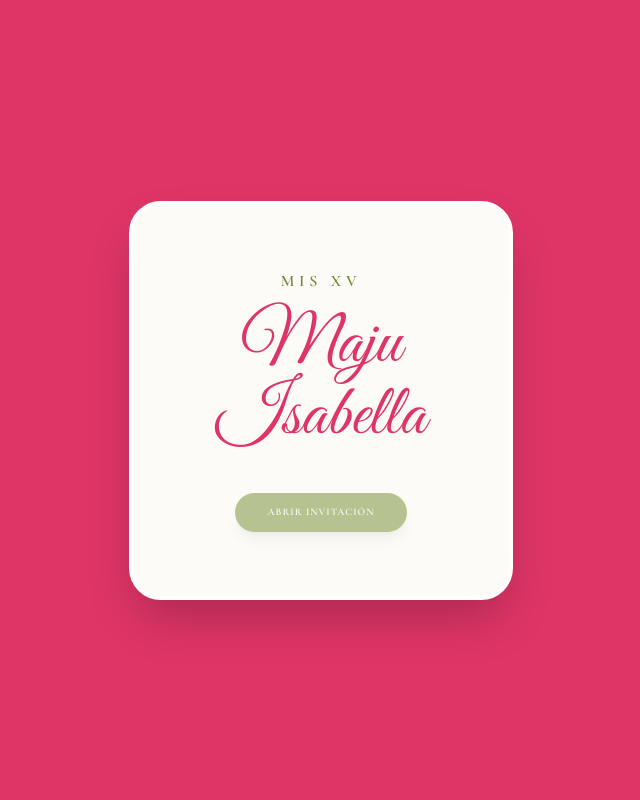
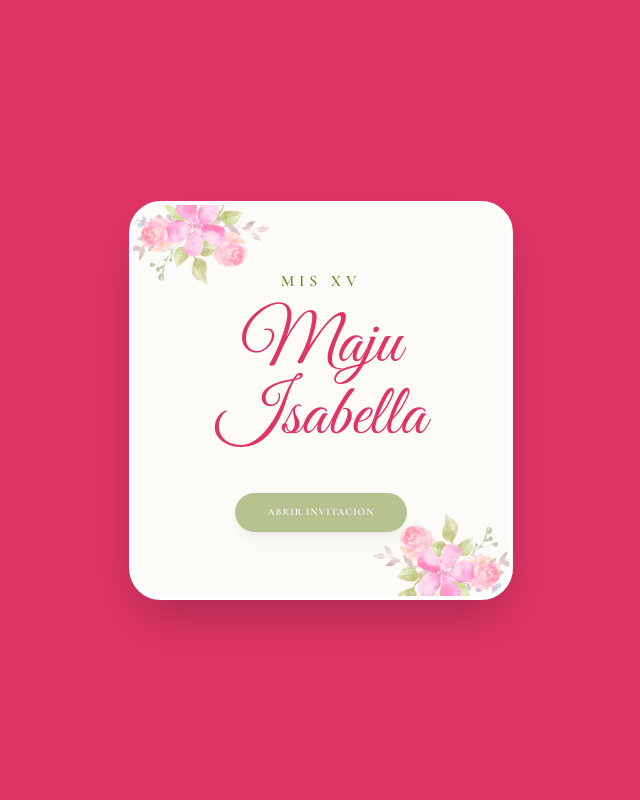
Before and after one commit to vipmajuxv/vipmajuxv.github.io, a plain HTML site: page amigos.html in a window 1280 px wide. Shown: the top 800 px of the page, without its empty margins (319-959 px from the left). Drawn offline with nearby package versions, Linux system fonts and the light colour scheme.

Commit message:
Update amigos.html

```diff
--- a/amigos.html
+++ b/amigos.html
@@ -52,6 +52,9 @@
         /* Animación para el icono de regalo */
         .bounce-gift { animation: bounce-gentle 2.5s infinite; }
         @keyframes bounce-gentle { 0%, 100% { transform: translateY(0); } 50% { transform: translateY(-10px); } }
+
+        /* Estilo para las flores decorativas */
+        .floral-decor { position: absolute; pointer-events: none; z-index: 0; opacity: 0.9; mix-blend-mode: multiply; }
     </style>
 </head>
 <body class="relative">
@@ -62,6 +65,11 @@
 
     <div id="envelope-screen" class="fixed inset-0 bg-fuchsia z-[100] flex flex-col items-center justify-center cursor-pointer transition-opacity duration-1000">
         <div class="bg-[#FDFBF7] p-10 md:p-16 rounded-[2rem] text-center transform hover:scale-105 transition duration-500 shadow-2xl mx-6 border-4 border-white relative overflow-hidden w-full max-w-sm">
+
+            <!-- FLORES EN LA PANTALLA INICIAL (Opcional, pero se ve lindo) -->
+            <img src="flores.png" onerror="this.style.display='none'" alt="" class="absolute w-40 -top-6 -left-6 transform -rotate-12 opacity-60 pointer-events-none">
+            <img src="flores.png" onerror="this.style.display='none'" alt="" class="absolute w-40 -bottom-6 -right-6 transform rotate-180 opacity-60 pointer-events-none">
+
             <div class="relative z-10">
                 <p class="text-sm md:text-base font-semibold uppercase tracking-[0.3em] color-olive mb-4">Mis XV</p>
                 <h1 class="font-script text-6xl md:text-7xl color-fuchsia mb-10 leading-tight">Maju<br>Isabella</h1>
@@ -73,6 +81,11 @@
     <div id="petals-container" class="fixed inset-0 pointer-events-none z-50"></div>
 
     <section id="evento" class="min-h-screen flex flex-col items-center justify-center text-center p-6 relative pb-10 bg-[#FDFBF7] overflow-hidden">
+
+        <!-- FLORES EN LAS ESQUINAS RESTAURADAS -->
+        <img src="flores.png" onerror="this.style.display='none'" alt="" class="floral-decor w-64 md:w-80 -top-10 -left-10 transform -rotate-12">
+        <img src="flores.png" onerror="this.style.display='none'" alt="" class="floral-decor w-64 md:w-80 -bottom-10 -right-10 transform rotate-180">
+
         <!-- BOLA DE DISCOTECA -->
         <img src="https://cdn-icons-png.flaticon.com/512/8017/8017558.png" onerror="this.style.display='none'" alt="Disco" class="disco-ball">
 
@@ -118,6 +131,7 @@
         </div>
     </section>
 
+    <!-- DRESS CODE ORIGINAL -->
     <section id="vestimenta" class="py-16 px-6 text-center bg-olive text-white relative overflow-hidden">
         <p class="uppercase tracking-[0.3em] text-[11px] text-white/90 font-bold mb-2">Código de Vestimenta</p>
         <h2 class="text-4xl font-bold mb-6 text-white">Cocktail</h2>
```
